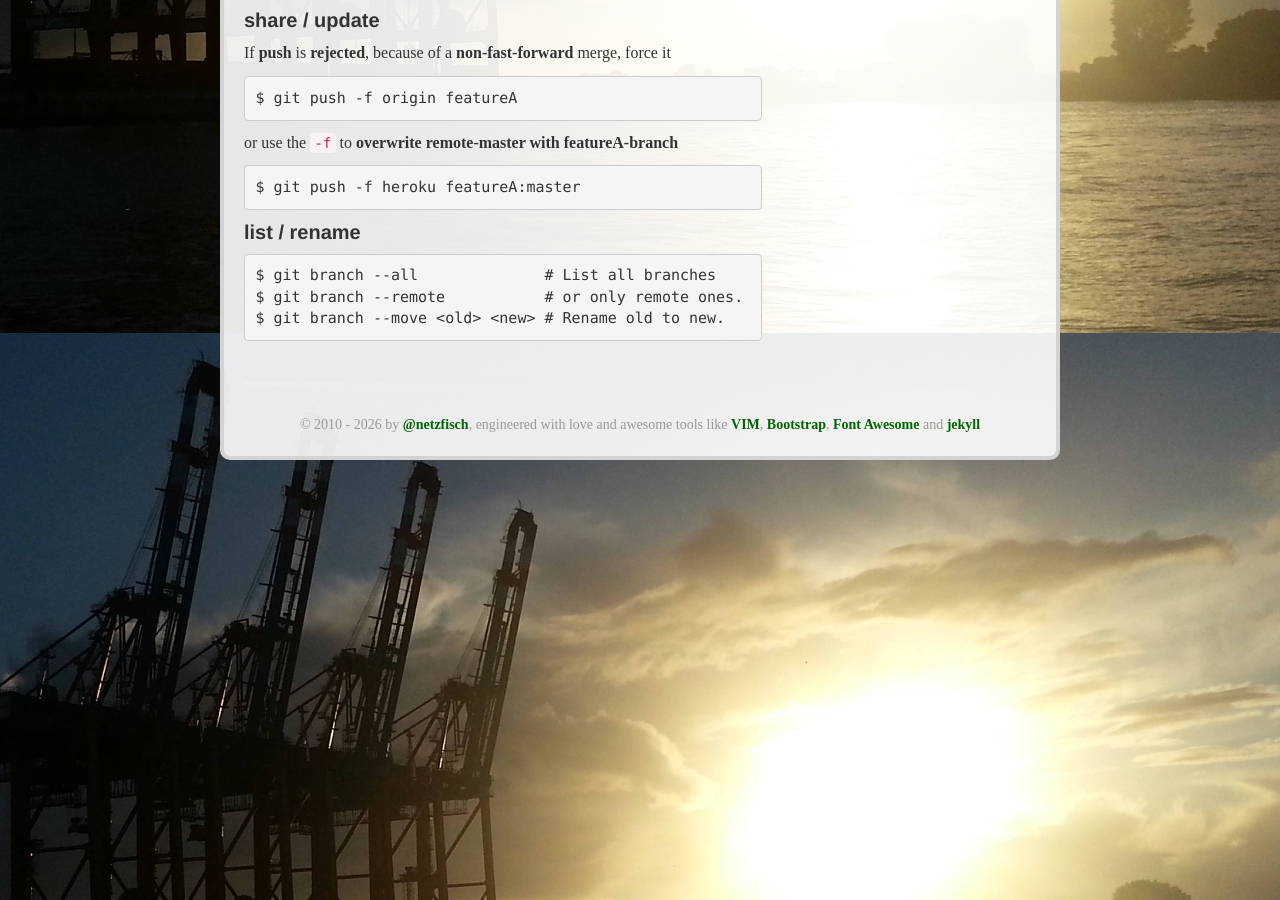
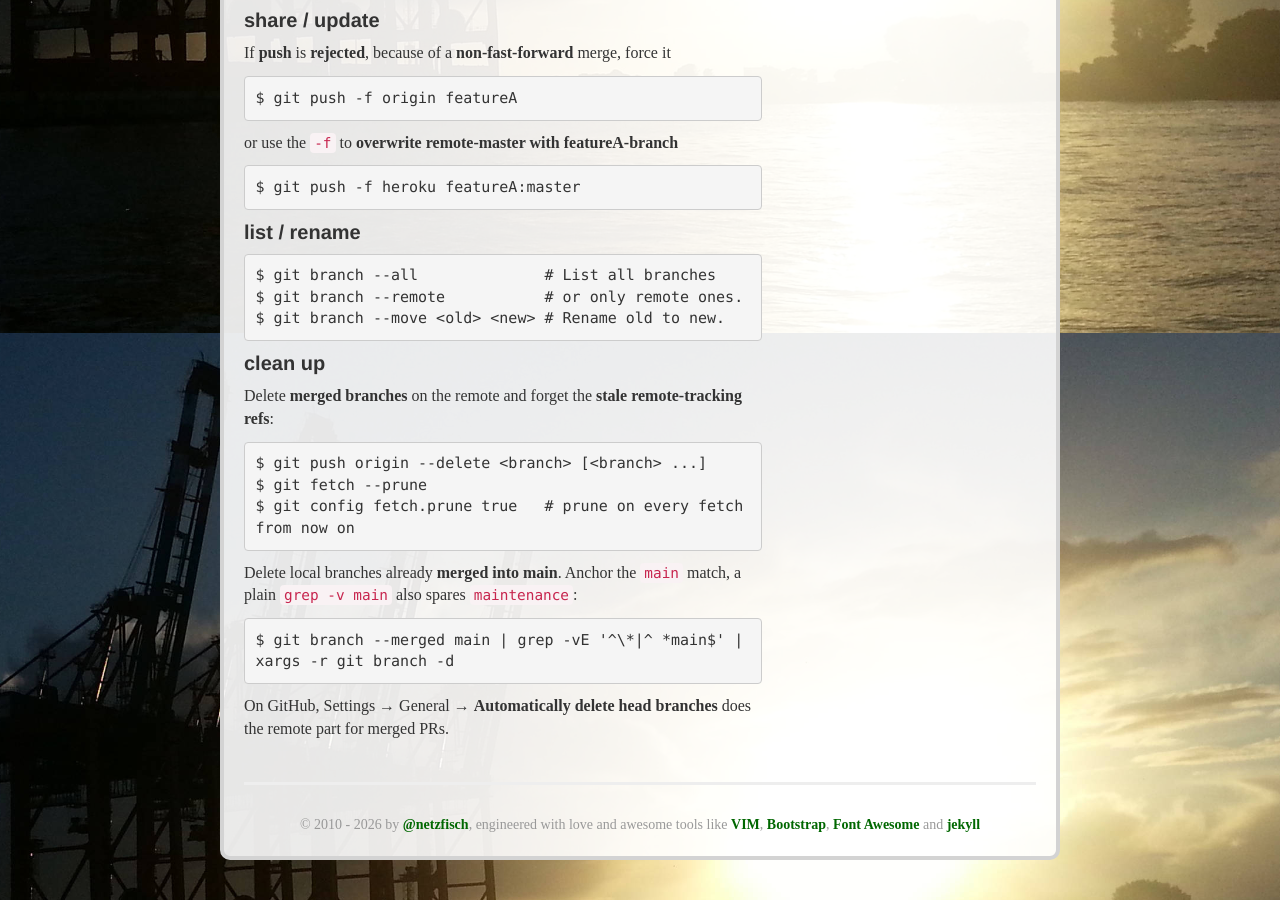
Before and after one commit to netzfisch/netzfisch.github.io, a Jekyll site: the page built from static/git.md, in a window 1280 px wide and 900 px high, scrolled down 2367 px. Built offline with Jekyll 4.4.1, drawn with Linux system fonts in a browser that asks for light colours; nearby versions of some CDN libraries; some web fonts are replaced; comment, search, counter and statistics services are not loaded.

Commit message:
static: add git branch cleanup

```diff
--- a/static/git.md
+++ b/static/git.md
@@ -108,5 +108,19 @@ or use the ``-f`` to **overwrite remote-master with featureA-branch**
     $ git branch --remote           # or only remote ones.
     $ git branch --move <old> <new> # Rename old to new.
 
+#### clean up
+
+Delete **merged branches** on the remote and forget the **stale remote-tracking refs**:
+
+    $ git push origin --delete <branch> [<branch> ...]
+    $ git fetch --prune
+    $ git config fetch.prune true   # prune on every fetch from now on
+
+Delete local branches already **merged into main**. Anchor the `main` match, a plain `grep -v main` also spares `maintenance`:
+
+    $ git branch --merged main | grep -vE '^\*|^ *main$' | xargs -r git branch -d
+
+On GitHub, Settings → General → **Automatically delete head branches** does the remote part for merged PRs.
+
   [1]: http://git-scm.com/docs
   [2]: /ruby/2010/01/29/git-basics.html
```
